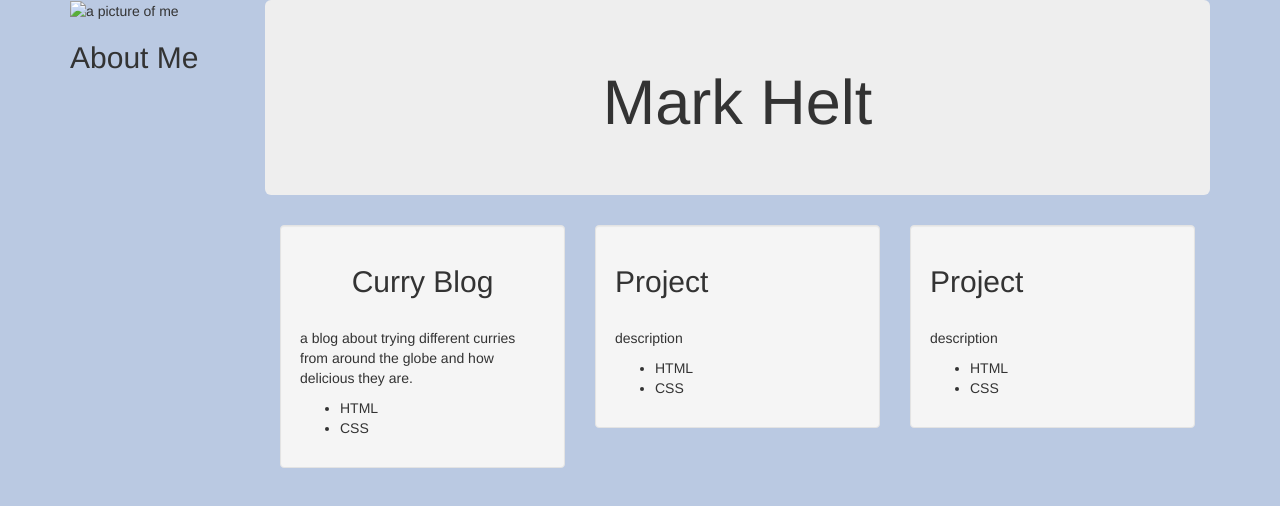
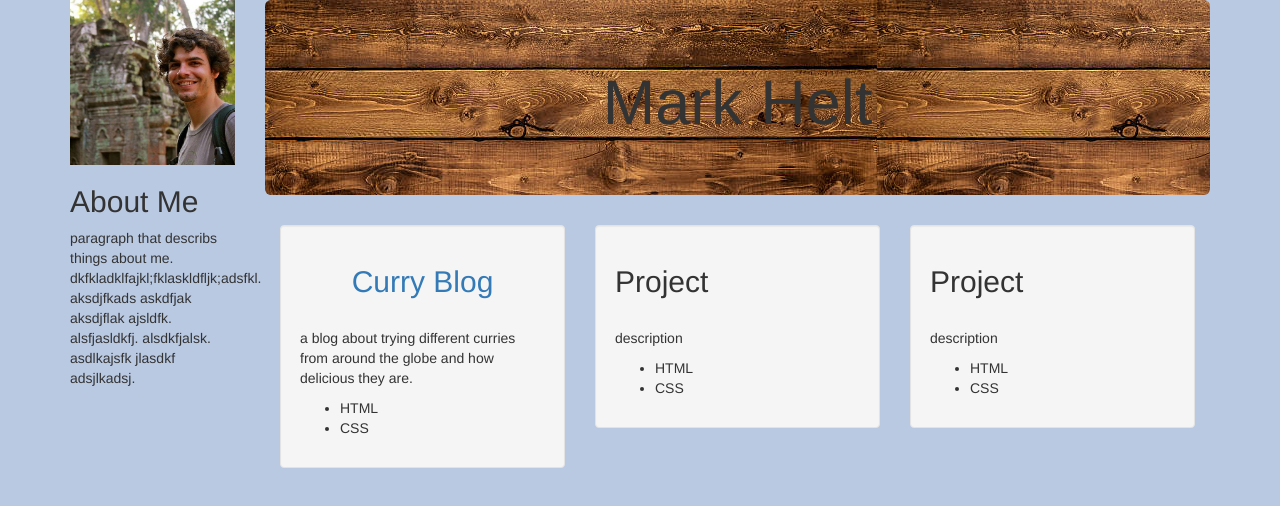
Before and after one commit to heltmm/portfolio, a plain HTML site: page index.html in a window 1280 px wide. Drawn offline with Linux system fonts and the light colour scheme.

Commit message:
add backround photo for jumbotron, add about me photo

```diff
--- a/css/styles.css
+++ b/css/styles.css
@@ -4,3 +4,9 @@
 body{
   background-color: #bac9e2
 }
+.jumbotron{
+  background-image:url(../img/jumbo.jpg);
+}
+.col-md-2 img{
+  width: 100%;
+}
--- a/index.html
+++ b/index.html
@@ -9,17 +9,17 @@
     <div class="container">
       <div class="row">
         <div class="col-md-2">
-          <img src="me.jpg" alt="a picture of me">
+          <img src="img/me.jpg" alt="a picture of me">
           <h2>About Me</h2>
-
+          <p>paragraph that describs things about me. dkfkladklfajkl;fklaskldfljk;adsfkl. aksdjfkads askdfjak aksdjflak ajsldfk. alsfjasldkfj. alsdkfjalsk. asdlkajsfk jlasdkf adsjlkadsj.</p>
         </div>
         <div class="col-md-10">
           <div class="jumbotron">
-            <h1 class="center">Mark Helt</h1>
+              <h1 class="center">Mark Helt</h1>
           </div>
           <div class="col-md-4">
             <div class="well">
-              <h2 class="center">Curry Blog</h2>
+              <h2 class="center"><a href="https://heltmm.github.io/curry-blog/">Curry Blog</a></h2>
               <img src="curry.jpg" alt="">
               <p>a blog about trying different curries from around the globe and how delicious they are.</p>
               <ul>
```
Also changed, not shown: img/jumbo.jpg (added), img/me.jpg (added).
